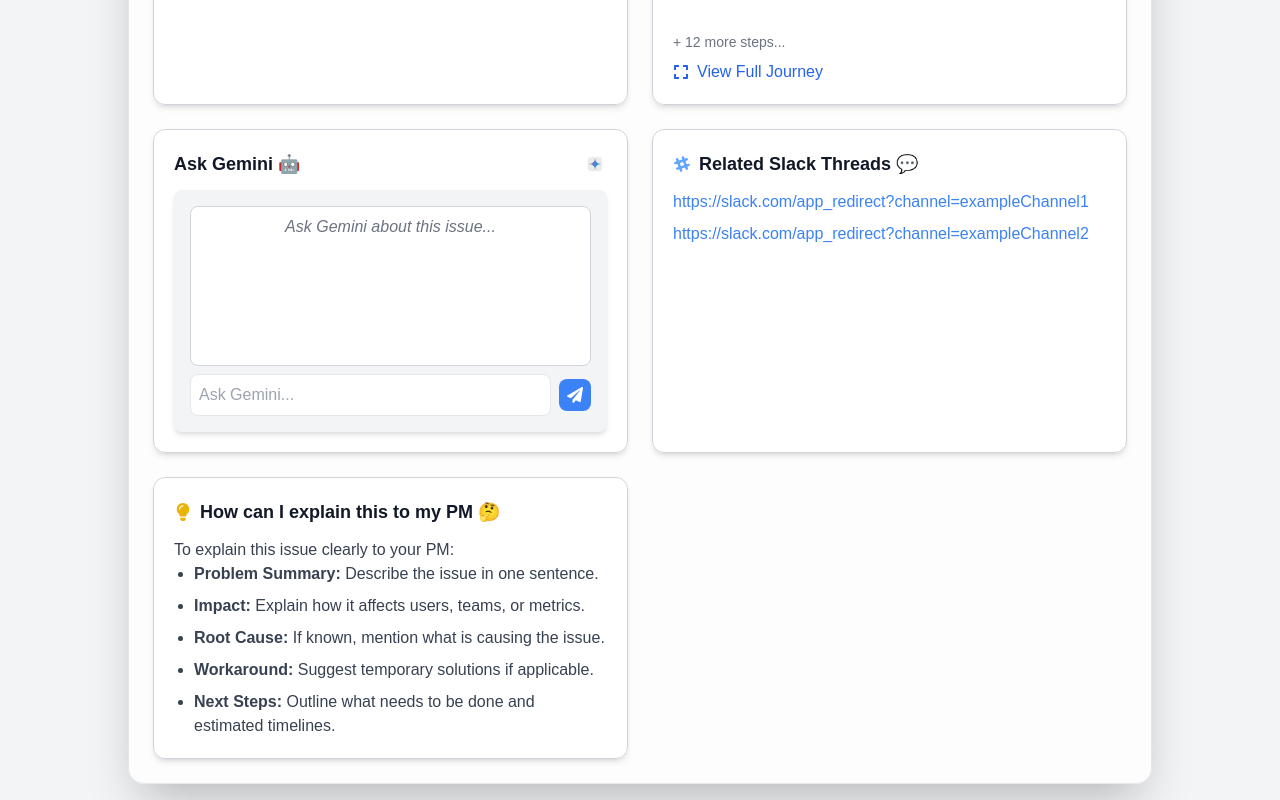
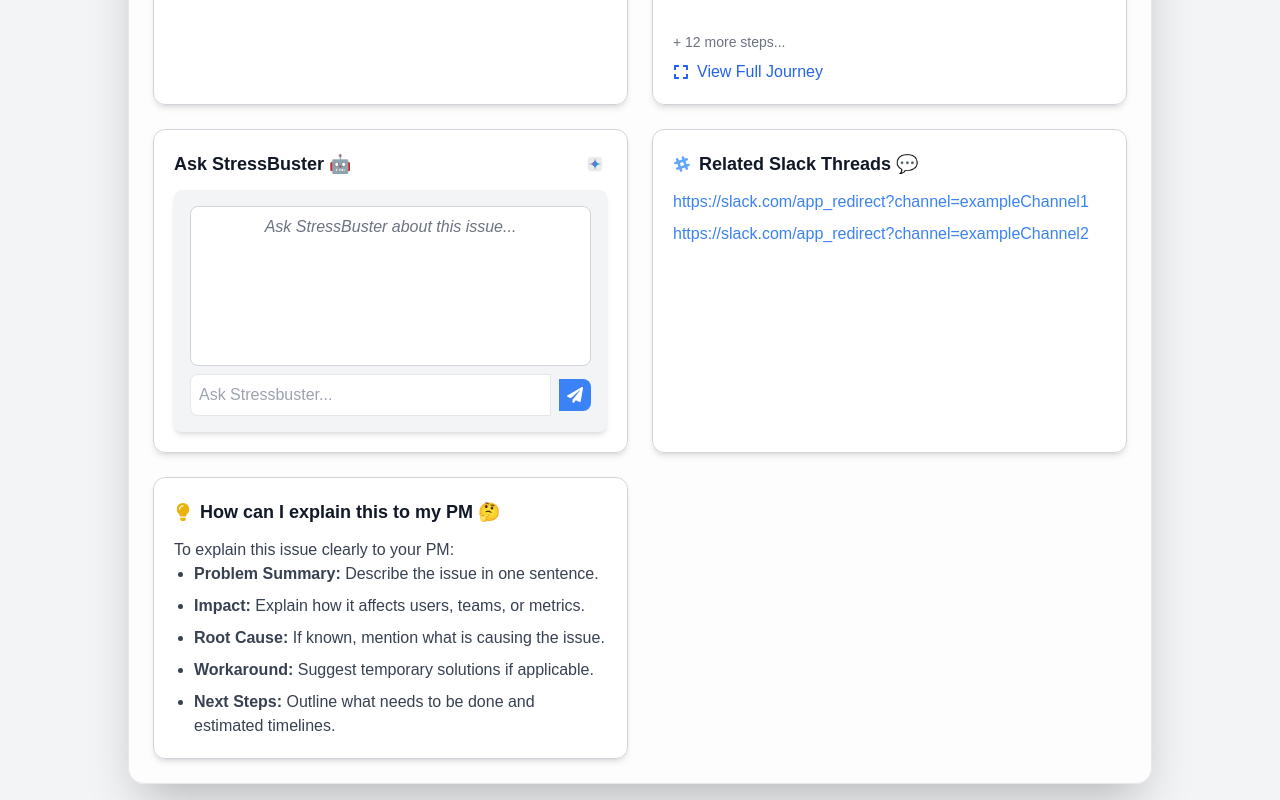
Before and after one commit to tyagivivek8/slackbot-website, a React (Create React App) app: page / in a window 1280 px wide. Shown: the part 942-1742 px from the top of the page. Built offline with nearby package versions, Linux system fonts and the light colour scheme.

Commit message:
add chatbot

```diff
--- a/package.json
+++ b/package.json
@@ -9,6 +9,7 @@
     "@headlessui/react": "^2.2.0",
     "@mui/icons-material": "^6.4.5",
     "@mui/material": "^6.4.5",
+    "axios": "^1.7.9",
     "framer-motion": "^12.4.7",
     "lucide-react": "^0.475.0",
     "paper-plane": "^5.1.0",
--- a/src/components/IssueDetails.js
+++ b/src/components/IssueDetails.js
@@ -4,70 +4,84 @@ import RelatedList from "./RelatedList";
 import UserJourney from "./UserJourney";
 import { motion } from "framer-motion";
 import geminiIcon from "../gemini.png"; // Adjust path as needed
+import axios from 'axios';
 import { FaBug, FaTools, FaMobileAlt, FaListAlt, FaSlackHash, FaUser, FaFlag, FaRoute, FaExpand, FaRegClone, FaLightbulb, FaPaperPlane } from "react-icons/fa";
 
-function GeminiChatbot() {
+function GeminiChatbot({ issue }) {
     const [userInput, setUserInput] = useState("");
     const [chatHistory, setChatHistory] = useState([]);
 
-  const sendMessage = async () => {
+    const sendMessage = async (e) => {
+      e.preventDefault(); // Prevent form submission from reloading the page.
       if (!userInput.trim()) return;
 
-    const hardcodedPrompt = "You are an AI assistant that is solving the Prod issue. Respond to the developer query appropriately for this particular prod issue.\n\n";
-    const fullMessage = hardcodedPrompt + userInput;
-
+      // Add user's message to the conversation.
       const newChat = { sender: "user", text: userInput };
       setChatHistory((prev) => [...prev, newChat]);
 
+      // Capture the current message before clearing input.
+      const currentMessage = userInput;
       setUserInput("");
 
       try {
-      const response = await fetch("https://api.google.com/gemini/chat", {
-        method: "POST",
-        headers: {
-          "Content-Type": "application/json",
-          Authorization: `Bearer AIzaSyAKdCfk7-gqpLZjlXnOcCN0gFq2r2uzlas`, // Warning: Do not expose API keys in the frontend!
+        // Call the Gemini chatbot API.
+        const response = await axios.post("http://localhost:5667/api/chatbot", {
+          message: currentMessage,
+          issue: issue
+        });
+        const botResponse = response.data.response;
+        setChatHistory((prev) => [
+          ...prev,
+          { sender: "bot", text: botResponse },
+        ]);
+      } catch (err) {
+        console.error("Error fetching chatbot response:", err);
+        setChatHistory((prev) => [
+          ...prev,
+          {
+            sender: "bot",
+            text: "Sorry, there was an error getting a response.",
           },
-        body: JSON.stringify({ message: fullMessage }),
-      });
-
-      const data = await response.json();
-      console.log(data);
-      setChatHistory((prev) => [...prev, { sender: "gemini", text: data.reply }]);
-    } catch (error) {
-      setChatHistory((prev) => [...prev, { sender: "gemini", text: "Error fetching response." }]);
+        ]);
       }
     };
-
 
     return (
       <div className="bg-gray-100 p-4 rounded-lg shadow-md">
         <div className="h-40 overflow-y-auto border border-gray-300 p-2 bg-white rounded-lg mb-2">
           {chatHistory.length === 0 ? (
-          <p className="text-gray-500 italic text-center">Ask Gemini about this issue...</p>
+            <p className="text-gray-500 italic text-center">
+              Ask StressBuster about this issue...
+            </p>
           ) : (
             chatHistory.map((msg, index) => (
-            <p key={index} className={`text-sm p-1 ${msg.sender === "user" ? "text-blue-600" : "text-gray-700"}`}>
-              <strong>{msg.sender === "user" ? "You" : "Gemini"}:</strong> {msg.text}
+              <p
+                key={index}
+                className={`text-sm p-1 ${
+                  msg.sender === "user" ? "text-blue-600" : "text-gray-700"
+                }`}
+              >
+                <strong>{msg.sender === "user" ? "You" : "StressBuster"}:</strong>{" "}
+                {msg.text}
               </p>
             ))
           )}
         </div>
-      <div className="flex items-center">
+        <form onSubmit={sendMessage} className="flex items-center">
           <input
             type="text"
-          className="flex-1 border p-2 rounded-lg focus:outline-none focus:ring-2 focus:ring-blue-500"
-          placeholder="Ask Gemini..."
+            className="flex-1 border p-2 rounded-l-lg focus:outline-none focus:ring-2 focus:ring-blue-500"
+            placeholder="Ask Stressbuster..."
             value={userInput}
             onChange={(e) => setUserInput(e.target.value)}
           />
           <button
-          className="ml-2 bg-blue-500 text-white p-2 rounded-lg hover:bg-blue-600"
-          onClick={sendMessage}
+            type="submit"
+            className="ml-2 bg-blue-500 text-white p-2 rounded-r-lg hover:bg-blue-600 transition"
           >
             <FaPaperPlane />
           </button>
-      </div>
+        </form>
       </div>
     );
   }
@@ -137,8 +151,8 @@ function IssueDetails({ issue }) {
         </button>
       </SectionCard>
 
-      <SectionCard title="Ask Gemini 🤖" iconRight={geminiIcon}>
-        <GeminiChatbot />
+      <SectionCard title="Ask StressBuster 🤖" iconRight={geminiIcon}>
+        <GeminiChatbot issue={issue} />
       </SectionCard>
 
       <SectionCard title="Related Slack Threads 💬" icon={<FaSlackHash className="text-blue-400" />}>
```
Lines whose indentation alone changed are shown as unchanged.
